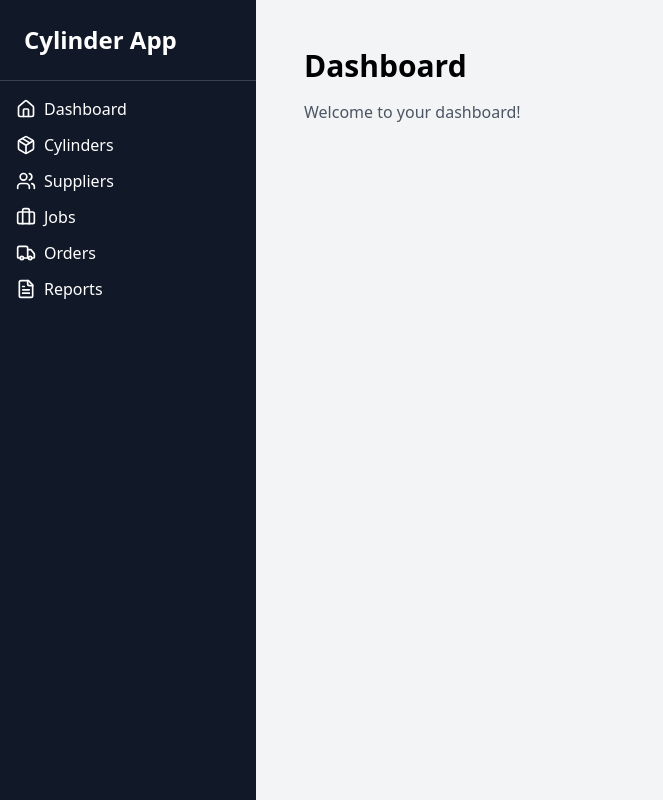
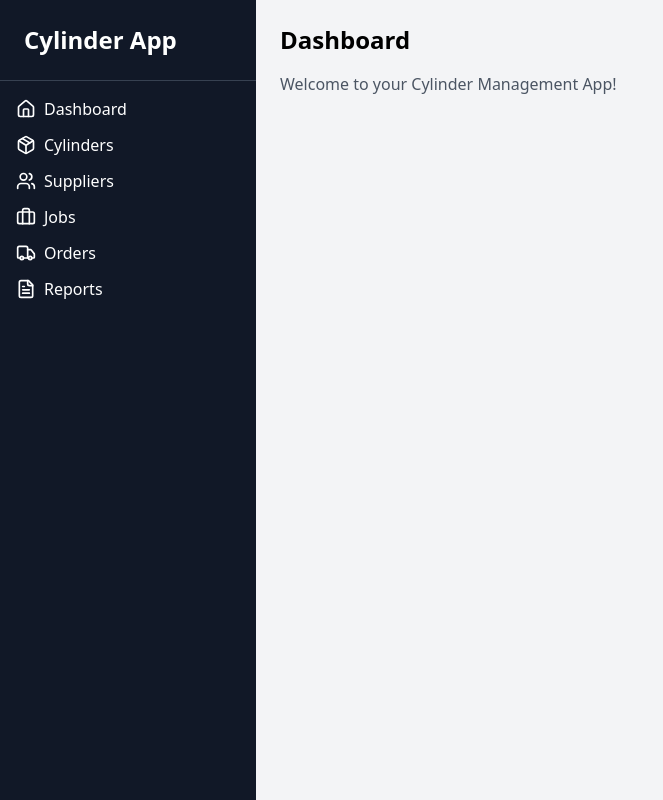
Before and after one commit to Jatinchawla30/CYLINDER-APP1, a React (Create React App) app: page / in a window 1280 px wide. Shown: the whole page, without its empty margins (0-663 px from the left). Built offline with nearby package versions, Linux system fonts and the light colour scheme.

Commit message:
Update Dashboard.js

```diff
--- a/src/components/dashboard/Dashboard.js
+++ b/src/components/dashboard/Dashboard.js
@@ -1,10 +1,8 @@
-import React from "react";
-
 export default function Dashboard() {
   return (
-    <div className="p-6">
-      <h1 className="text-3xl font-bold">Dashboard</h1>
-      <p className="text-gray-600 mt-4">Welcome to your dashboard!</p>
+    <div>
+      <h1 className="text-2xl font-bold mb-4">Dashboard</h1>
+      <p className="text-gray-600">Welcome to your Cylinder Management App!</p>
     </div>
   );
 }
```
